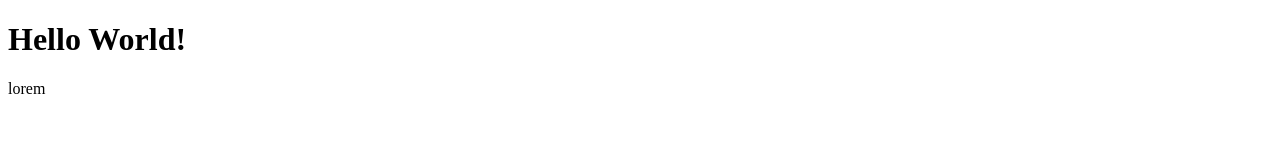
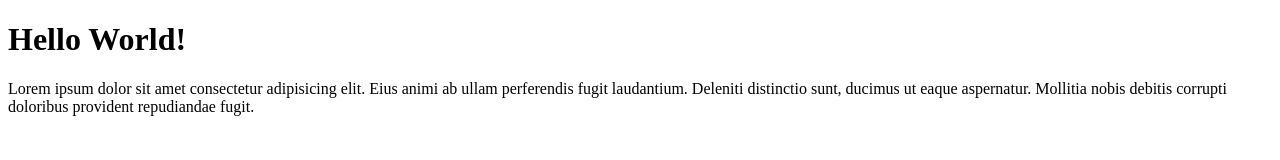
Before and after one commit to zya2720/zya-git-test, a plain HTML site: page index.html in a window 1280 px wide. Drawn offline with Linux system fonts and the light colour scheme.

Commit message:
menambah deskripsi paragraf

```diff
--- a/index.html
+++ b/index.html
@@ -7,6 +7,11 @@
   </head>
   <body>
     <h1>Hello World!</h1>
-    <p>lorem</p>
+    <p>
+      Lorem ipsum dolor sit amet consectetur adipisicing elit. Eius animi ab
+      ullam perferendis fugit laudantium. Deleniti distinctio sunt, ducimus ut
+      eaque aspernatur. Mollitia nobis debitis corrupti doloribus provident
+      repudiandae fugit.
+    </p>
   </body>
 </html>
```
